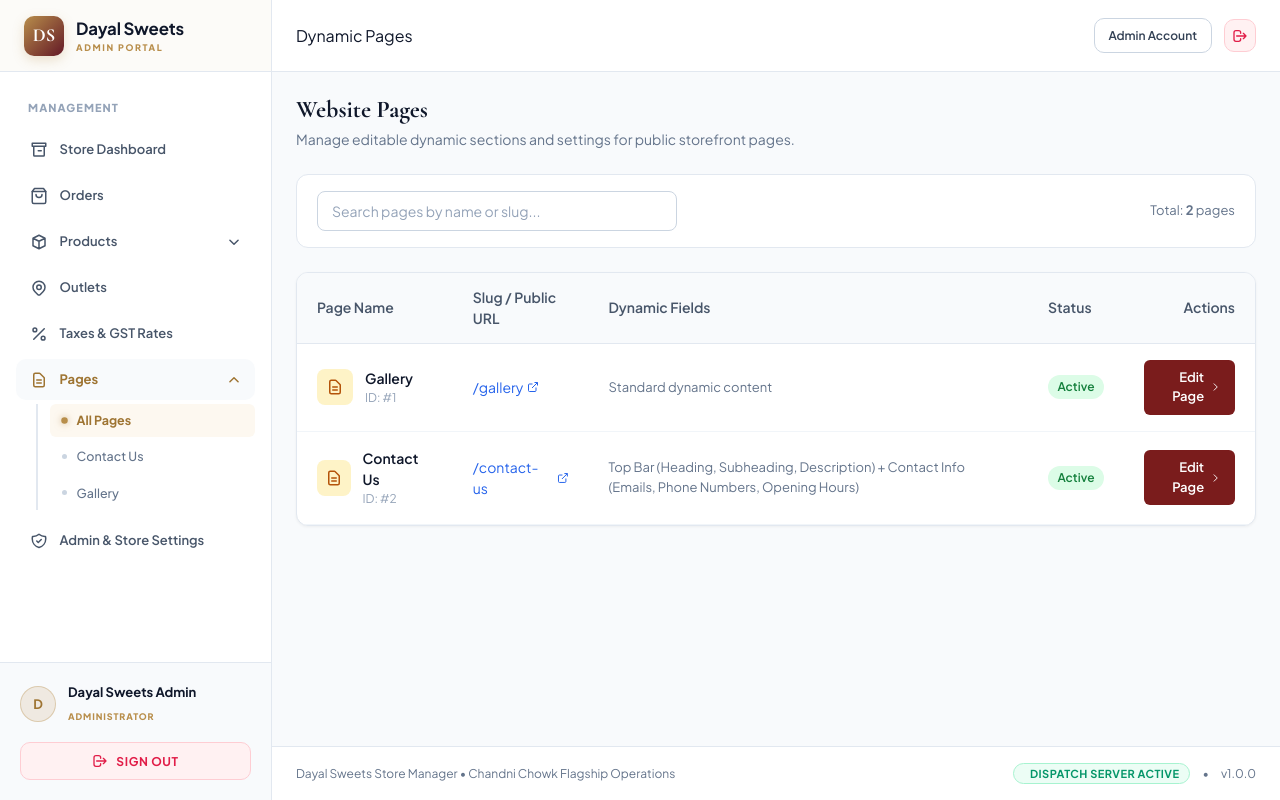
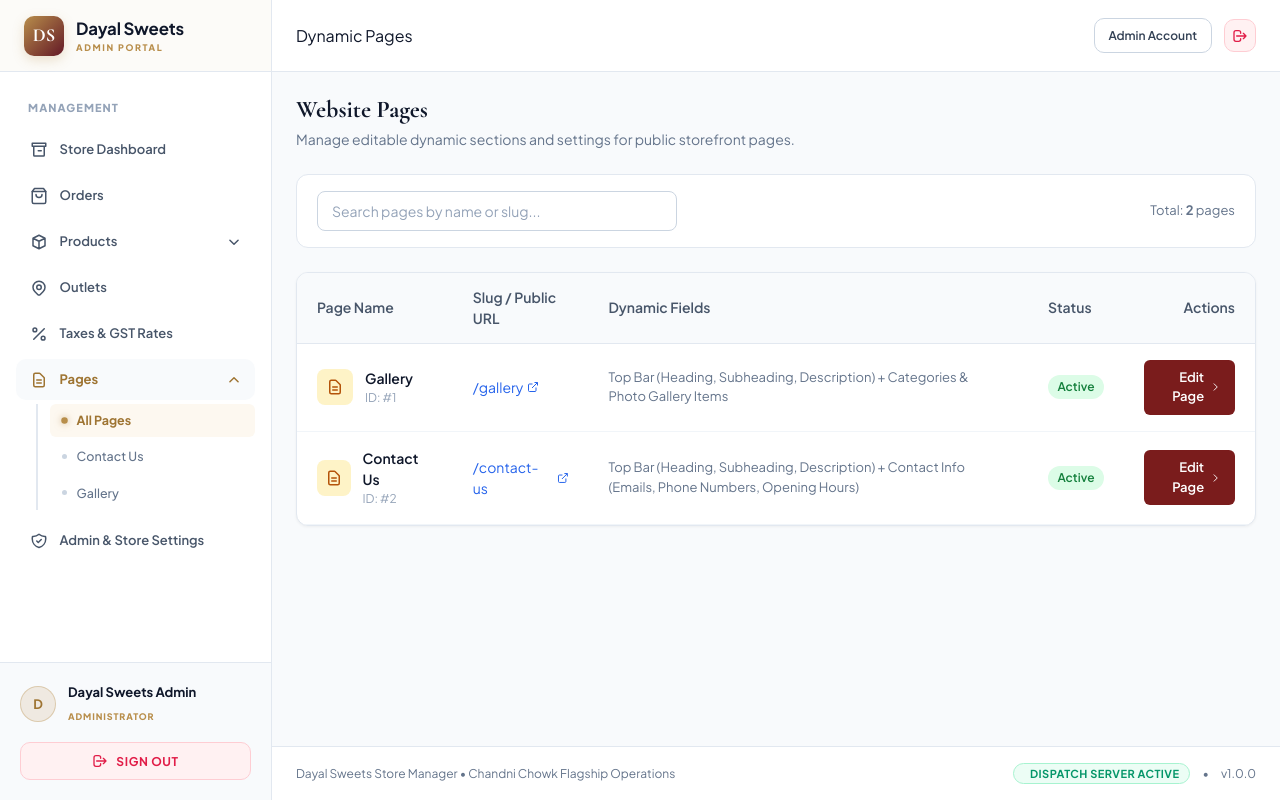
Before and after one commit to neosharma995/dayal-sweets, a Laravel app: page /admin/pages in a window 1280 px wide. Run offline with Laravel 12, Linux system fonts and the light colour scheme; a user stored in the database is signed in; data comes from the database, SQL or seed files in the repository; style sheets or scripts are compiled from the project's sources; some libraries are stand-ins or nearby versions; some web fonts are replaced.

Commit message:
create pages dynamic

```diff
--- a/resources/js/Pages/Admin/Pages/Index.jsx
+++ b/resources/js/Pages/Admin/Pages/Index.jsx
@@ -101,9 +101,13 @@ export default function Index({ pages = [] }) {
                             {filteredPages.map((page) => {
                                 const editUrl = page.slug === 'contact-us'
                                     ? route('admin.pages.contact-us')
+                                    : page.slug === 'gallery'
+                                    ? route('admin.pages.gallery')
                                     : '#';
                                 const publicUrl = page.slug === 'contact-us'
                                     ? route('contact')
+                                    : page.slug === 'gallery'
+                                    ? route('gallery')
                                     : `/${page.slug}`;
 
                                 return (
@@ -130,7 +134,14 @@ export default function Index({ pages = [] }) {
                                                     <FileTextIcon width="18" height="18" />
                                                 </div>
                                                 <div>
-                                                    <div style={{ fontWeight: 600, color: '#0F172A' }}>{page.title}</div>
+                                                    <Link
+                                                        href={editUrl}
+                                                        style={{ fontWeight: 600, color: '#0F172A', textDecoration: 'none' }}
+                                                        onMouseEnter={(e) => (e.currentTarget.style.color = '#7A1C1C')}
+                                                        onMouseLeave={(e) => (e.currentTarget.style.color = '#0F172A')}
+                                                    >
+                                                        {page.title}
+                                                    </Link>
                                                     <div style={{ fontSize: '0.75rem', color: '#94A3B8' }}>ID: #{page.id}</div>
                                                 </div>
                                             </div>
@@ -157,6 +168,8 @@ export default function Index({ pages = [] }) {
                                         <td style={{ padding: '1rem 1.25rem', color: '#64748B', fontSize: '0.8125rem' }}>
                                             {page.slug === 'contact-us' ? (
                                                 <span>Top Bar (Heading, Subheading, Description) + Contact Info (Emails, Phone Numbers, Opening Hours)</span>
+                                            ) : page.slug === 'gallery' ? (
+                                                <span>Top Bar (Heading, Subheading, Description) + Categories &amp; Photo Gallery Items</span>
                                             ) : (
                                                 <span>Standard dynamic content</span>
                                             )}
```
Also changed, not shown: tests/Feature/AdminPageTest.php (+4 -0 lines).
